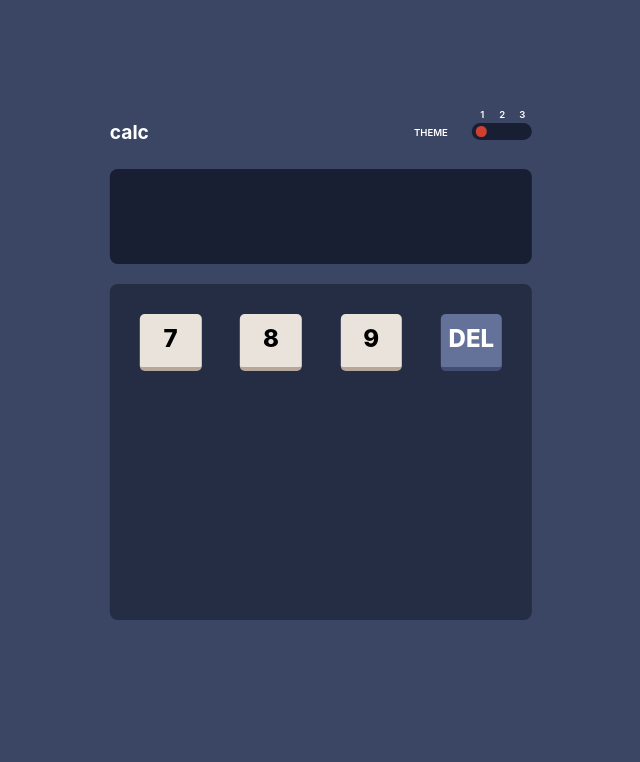
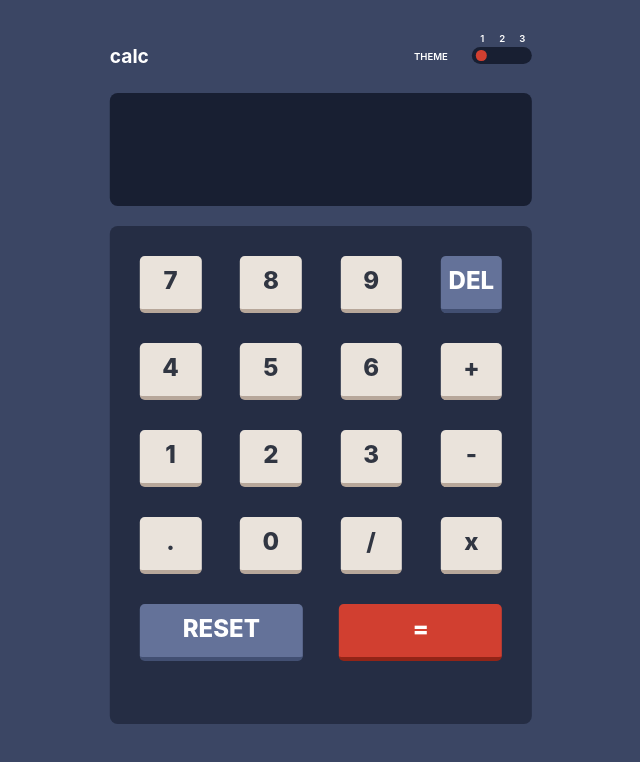
Before and after one commit to darrk-heart/calc-in-react, a React (Create React App) app: page / in a window 1280 px wide. Shown: the top 762 px of the page, without its empty margins (319-959 px from the left). Built offline with nearby package versions, Linux system fonts and the light colour scheme.

Commit message:
most of the ui done

```diff
--- a/src/App.css
+++ b/src/App.css
@@ -64,8 +64,8 @@
 }
 .body-frame {
   width: 33%;
-  height: 70%;
-  top: 50%;
+  height: 83%;
+  top: 47%;
   left: 50%;
   transform: translate(-50%, -50%);
   position: absolute;
@@ -100,7 +100,7 @@
 
 .frame-three {
   background-color: #252d44;
-  height: 60%;
+  height: 75%;
   border-radius: 8px;
   display: flex;
   flex-direction: column;
@@ -110,8 +110,46 @@
   justify-content: space-between;
   padding: 30px 30px;
 }
-
-
+.frame-three-second {
+  display: flex;
+  justify-content: space-between;
+  padding: 0 30px 30px 30px;
+}
+.frame-three-last {
+  display: flex;
+  justify-content: space-between;
+  padding: 0 30px 30px 30px;
+}
+.equal {
+  width: 45%;
+  height: 43px;
+  border-radius: 5px;
+  font-size: 1.5rem;
+  font-weight: 800;
+  padding-top: 10px;
+  border-bottom: 4px solid #922417;
+  color: white;
+  background-color: #d13f30;
+  cursor: pointer;
+}
+.equal:hover {
+  background-color: #f96c5b;
+}
+.reset {
+  width: 45%;
+  height: 43px;
+  border-radius: 5px;
+  font-size: 1.5rem;
+  font-weight: 800;
+  padding-top: 10px;
+  border-bottom: 4px solid #424f72;
+  color: white;
+  background-color: #647299;
+  cursor: pointer;
+}
+.reset:hover {
+  background-color: #a2b3e1;
+}
 .numbers {
   width: 17%;
   height: 43px;
@@ -121,8 +159,13 @@
   font-weight: 800;
   padding-top: 10px;
   border-bottom: 4px solid #b7a79a;
+  color: #313642;
+  cursor: pointer;
 }
-.delnreset {
+.numbers:hover {
+  background-color: white;
+}
+.del {
   width: 17%;
   height: 43px;
   background-color: #647299;
@@ -132,4 +175,8 @@
   padding-top: 10px;
   border-bottom: 4px solid #424f72;
   color: white;
+  cursor: pointer;
 }
+.del:hover {
+  background-color: #a2b3e1;
+}
--- a/src/Body.js
+++ b/src/Body.js
@@ -18,7 +18,29 @@ function Body() {
             <div className="numbers">7</div>
             <div className="numbers">8</div>
             <div className="numbers">9</div>
-            <div className="delnreset">DEL</div>
+            <div className="del">DEL</div>
+          </div>
+          <div className="frame-three-second">
+            <div className="numbers">4</div>
+            <div className="numbers">5</div>
+            <div className="numbers">6</div>
+            <div className="numbers">+</div>
+          </div>
+          <div className="frame-three-second">
+            <div className="numbers">1</div>
+            <div className="numbers">2</div>
+            <div className="numbers">3</div>
+            <div className="numbers">-</div>
+          </div>
+          <div className="frame-three-second">
+            <div className="numbers">.</div>
+            <div className="numbers">0</div>
+            <div className="numbers">/</div>
+            <div className="numbers">x</div>
+          </div>
+          <div className="frame-three-last">
+            <div className="reset">RESET</div>
+            <div className="equal">=</div>
           </div>
         </div>
       </div>
```
